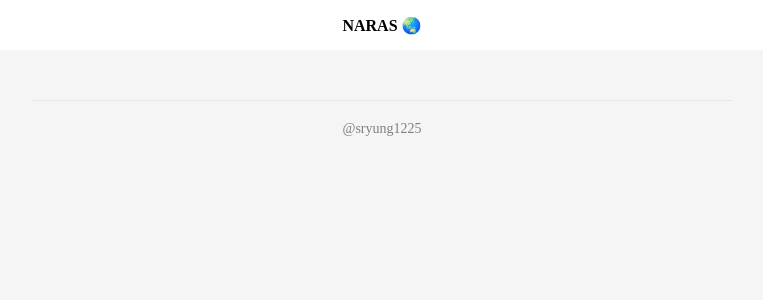
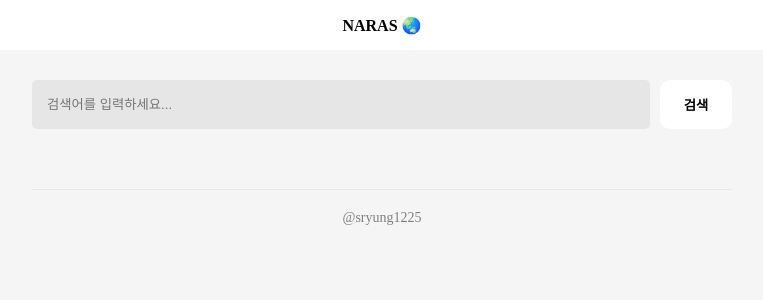
Before and after one commit to sryung1225/Naras, a Next.js app: page /search in a window 1280 px wide. Shown: the top 300 px of the page, without its empty margins (258-1021 px from the left). Built offline with nearby package versions, Linux system fonts and the light colour scheme.

Commit message:
[✨ feat] Search 페이지 컴포넌트 완성

```diff
--- a/src/components/SubLayout.tsx
+++ b/src/components/SubLayout.tsx
@@ -3,10 +3,10 @@ import styled from "@emotion/styled";
 
 export default function SubLayout({ children }: { children: ReactElement }) {
   return (
-    <div className="SubLayout">
-      <div>{children}</div>
+    <>
+      {children}
       <SFooter>@sryung1225</SFooter>
-    </div>
+    </>
   );
 }
 
--- a/src/pages/search/index.tsx
+++ b/src/pages/search/index.tsx
@@ -3,6 +3,8 @@ import { useRouter } from "next/router";
 import SubLayout from "@/components/SubLayout";
 import ICountry from "@/types/ICountry";
 import { fetchSearchResults } from "@/api";
+import Searchbar from "@/components/Searchbar";
+import CountryList from "@/components/CountryList";
 
 export default function Search() {
   // url parameter를 이용하는 country/[code].ts는 어느정도 한정적인 경우의 수
@@ -30,11 +32,10 @@ export default function Search() {
   // => 검색 결과 데이터는 api가 완료되는 시점에 client 측에서 추가로 렌더링
 
   return (
-    <div>
-      {countries.map((country) => (
-        <div key={country.code}>{country.commonName}</div>
-      ))}
-    </div>
+    <>
+      <Searchbar q={q} /> {/* 검색어 입력값 유지 */}
+      <CountryList countries={countries} />
+    </>
   );
 }
 
```
